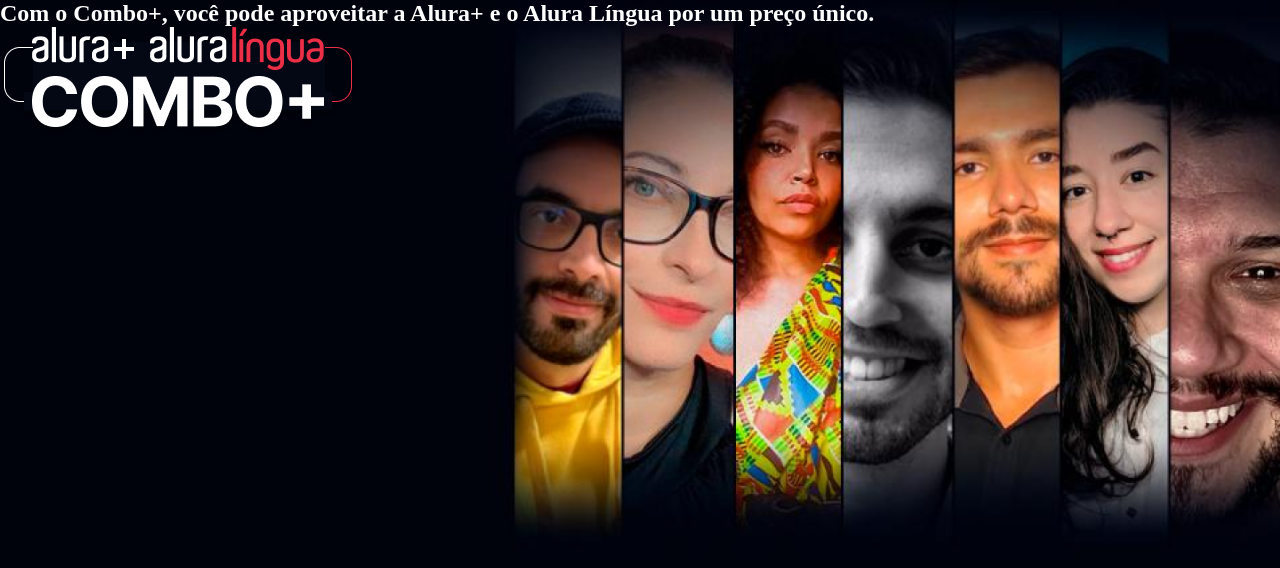
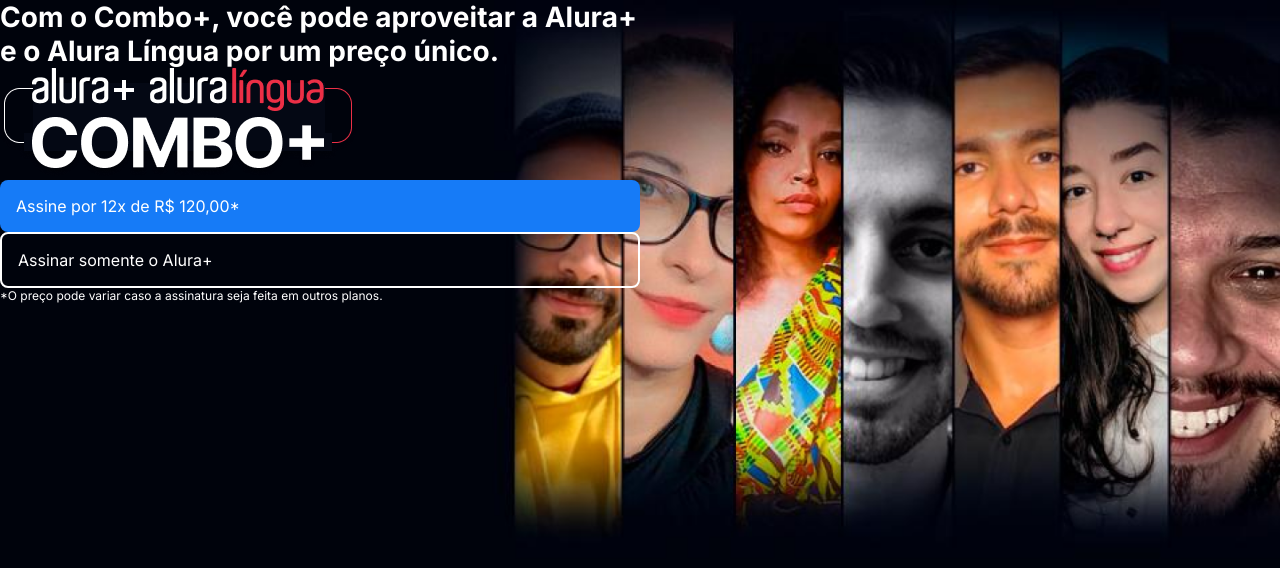
Before and after one commit to joaovictor-jpg/Alira--plus, a plain HTML site: page index.html in a window 1280 px wide. Drawn offline with Linux system fonts and the light colour scheme.

Commit message:
criar o butão, grid e container, lidando com fontes

```diff
--- a/index.html
+++ b/index.html
@@ -1,17 +1,25 @@
 <!DOCTYPE html>
 <html lang="pt-br">
+
 <head>
     <meta charset="UTF-8">
     <meta name="viewport" content="width=device-width, initial-scale=1.0">
     <title>Alura Plus</title>
     <link rel="stylesheet" href="style/style.css">
 </head>
+
 <body>
     <section class="principal container">
-        <h1>
-            Com o Combo+, você pode aproveitar a Alura+ e o Alura Língua por um preço único.
-        </h1>
-        <img src="assets/Combo.png" alt="O combo + é a junção de alura+ e o alura lingua">
+        <div>
+            <h1 class="container__titulo">
+                Com o Combo+, você pode aproveitar a Alura+ e o Alura Língua por um preço único.
+            </h1>
+            <img src="assets/Combo.png" alt="O combo + é a junção de alura+ e o alura lingua">
+            <a href="www.alura.com.br" class="container__botao">Assine por 12x de R$ 120,00*</a>
+            <a href="www.alura.com.br" class="container__botao botao_secundario">Assinar somente o Alura+</a>
+            <p class="container__aviso">*O preço pode variar caso a assinatura seja feita em outros planos.</p>
+        </div>
     </section>
 </body>
+
 </html>
--- a/style/style.css
+++ b/style/style.css
@@ -1,8 +1,12 @@
+@import url('https://fonts.googleapis.com/css2?family=Inter:wght@100..900&display=swap');
+
 :root {
     --cor-primaria: #FFFFFF;
     --cor-secundario: #C0C0C0;
     --cor-azul-botao: #167BF7;
     --cor-fundo: #00030C;
+
+    --font-principal: 'Inter';
 }
 
 * {
@@ -13,6 +17,9 @@
 body {
     background-color: var(--cor-fundo);
     color: var(--cor-primaria);
+    font-family: var(--font-principal), sans-serif;
+    font-size: 16px;
+    font-weight: 400;
 }
 
 .principal {
@@ -22,4 +29,30 @@ body {
 
 .container {
     height: 100vh;
+    display: grid;
+    grid-template-columns: 50% 50%;
 }
+
+.container__titulo {
+    font-size: 1.75rem;
+    font-weight: 700;
+}
+
+.container__botao {
+    background-color: var(--cor-azul-botao);
+    border-radius: 8px;
+    padding: 1em;
+    color: var(--cor-primaria);
+    display: block;
+    text-decoration: none;
+}
+
+.botao_secundario {
+    background-color: transparent;
+    border: 2px solid var(--cor-primaria);
+}
+
+.container__aviso {
+    font-size: 0.75rem;
+    columns: var(--cor-secundario);
+}
```
